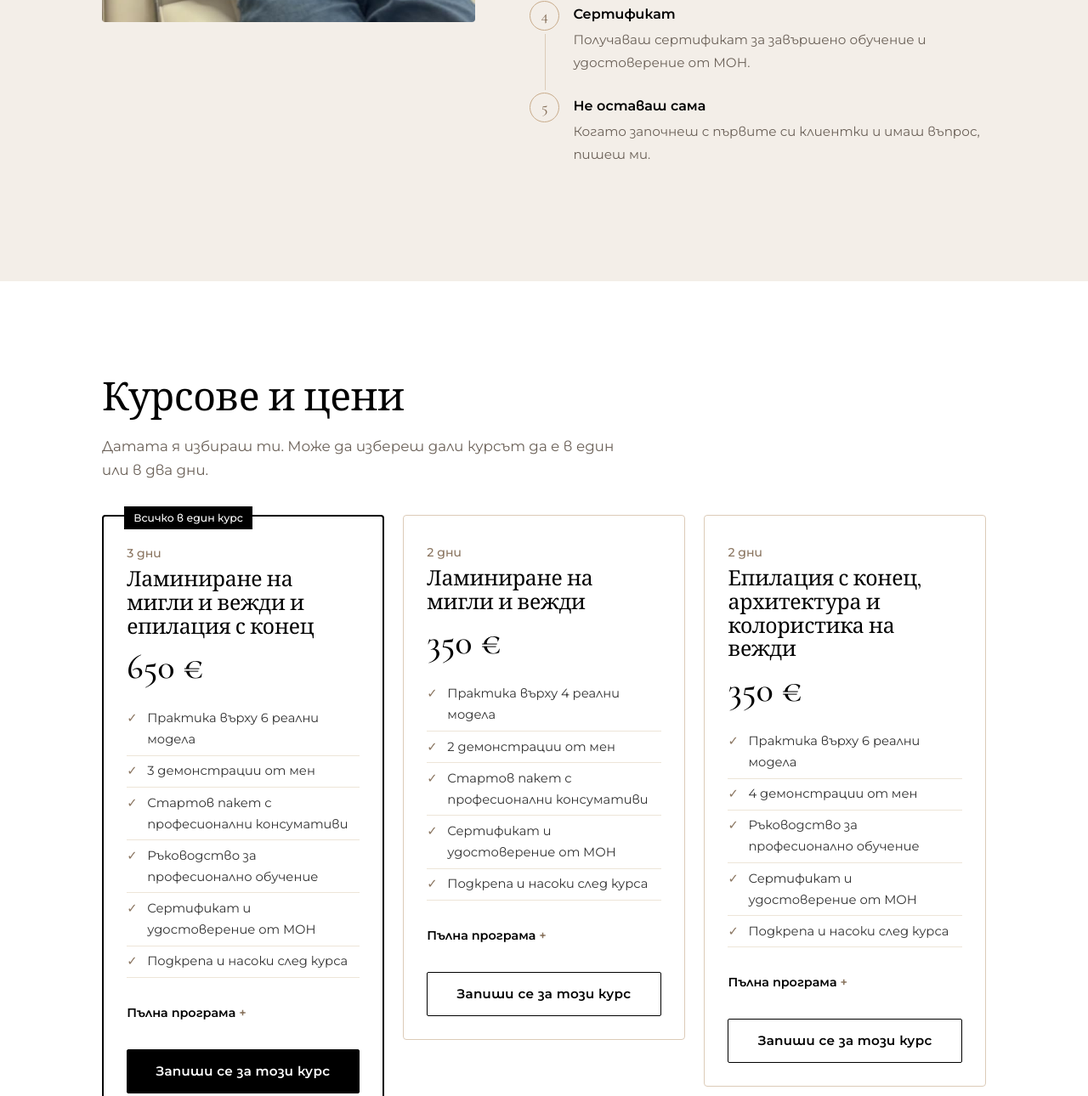
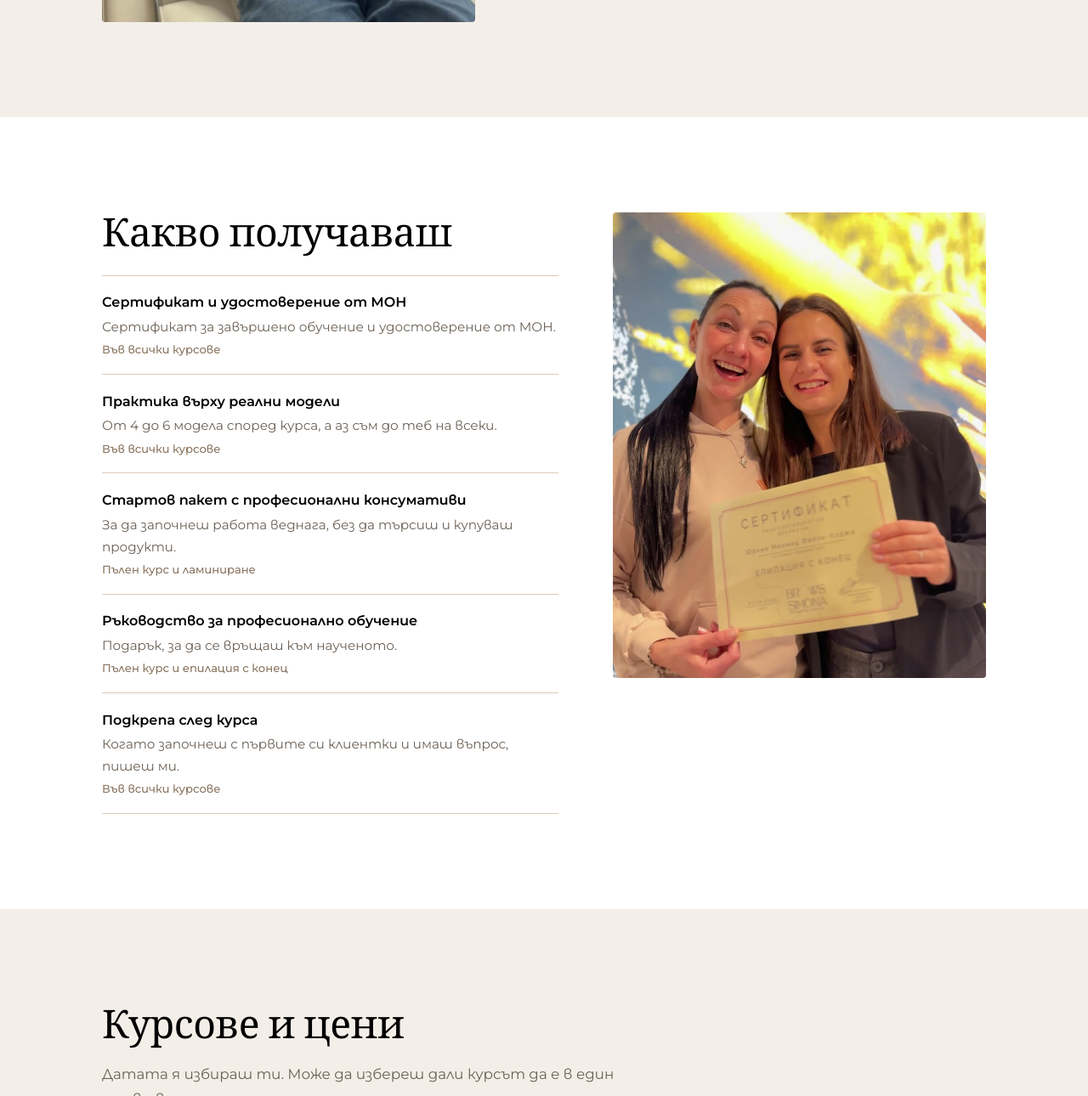
Before and after one commit to simonadzhebelova/Simona-brows, a plain HTML site: page kurs/index.html in a window 1280 px wide. Shown: the part 2109-3399 px from the top of the page at 85% size. Drawn offline with nearby package versions, Linux system fonts and the light colour scheme.

Commit message:
Секция „Какво получаваш“ преди цените

```diff
--- a/kurs/index.html
+++ b/kurs/index.html
@@ -73,15 +73,53 @@
           <li><strong>Теория</strong><span>Структурата на косъма и кожата, продуктите, противопоказанията, хигиената.</span></li>
           <li><strong>Гледаш как работя</strong><span>Показвам ти всяка техника върху модел, стъпка по стъпка.</span></li>
           <li><strong>Работиш сама</strong><span>Практикуваш върху реални модели, а аз съм до теб и те поправям.</span></li>
-          <li><strong>Сертификат</strong><span>Получаваш сертификат за завършено обучение и удостоверение от МОН.</span></li>
-          <li><strong>Не оставаш сама</strong><span>Когато започнеш с първите си клиентки и имаш въпрос, пишеш ми.</span></li>
         </ol>
       </div>
     </div>
   </section>
 
+  <!-- Какво получаваш: всичко на едно място, преди цените. При всяко нещо
+       пише за кои курсове важи, за да няма изненади на разговора. -->
+  <section class="section">
+    <div class="wrap gets">
+      <div class="gets__photo">
+        <img src="/kurs/img/sertifikat-1.jpg" alt="Курсистка със сертификата си" loading="lazy" width="760" height="1350">
+      </div>
+      <div>
+        <h2>Какво получаваш</h2>
+        <ul class="gets__list">
+          <li>
+            <strong>Сертификат и удостоверение от МОН</strong>
+            <span>Сертификат за завършено обучение и удостоверение от МОН.</span>
+            <em>Във всички курсове</em>
+          </li>
+          <li>
+            <strong>Практика върху реални модели</strong>
+            <span>От 4 до 6 модела според курса, а аз съм до теб на всеки.</span>
+            <em>Във всички курсове</em>
+          </li>
+          <li>
+            <strong>Стартов пакет с професионални консумативи</strong>
+            <span>За да започнеш работа веднага, без да търсиш и купуваш продукти.</span>
+            <em>Пълен курс и ламиниране</em>
+          </li>
+          <li>
+            <strong>Ръководство за професионално обучение</strong>
+            <span>Подарък, за да се връщаш към наученото.</span>
+            <em>Пълен курс и епилация с конец</em>
+          </li>
+          <li>
+            <strong>Подкрепа след курса</strong>
+            <span>Когато започнеш с първите си клиентки и имаш въпрос, пишеш ми.</span>
+            <em>Във всички курсове</em>
+          </li>
+        </ul>
+      </div>
+    </div>
+  </section>
+
   <!-- Курсовете и цените -->
-  <section class="section" id="kursove">
+  <section class="section section--cream" id="kursove">
     <div class="wrap">
       <h2>Курсове и цени</h2>
       <p class="lede">Датата я избираш ти. Може да избереш дали курсът да е в един или в два дни.</p>
@@ -236,8 +274,8 @@
           <figcaption>Йоана, епилация с конец</figcaption>
         </figure>
         <figure>
-          <img src="/kurs/img/sertifikat-1.jpg" alt="Курсистка със сертификат" loading="lazy" width="760" height="1350">
-          <figcaption>Последният ден</figcaption>
+          <img src="/kurs/img/praktika.jpg" alt="Курсистка работи с конец върху модел" loading="lazy" width="760" height="1350">
+          <figcaption>Практика върху модел</figcaption>
         </figure>
         <figure>
           <img src="/kurs/img/sertifikat-2.jpg" alt="Връчване на сертификат" loading="lazy" width="760" height="1350">
--- a/kurs/kurs.css
+++ b/kurs/kurs.css
@@ -164,6 +164,15 @@ input:focus-visible, textarea:focus-visible {
 .steps strong { display: block; font-weight: 600; color: var(--black); margin-bottom: .15rem; }
 .steps span { color: var(--muted); font-size: .95rem; }
 
+/* ── Какво получаваш ── */
+.gets { display: grid; gap: 2.5rem; align-items: start; }
+.gets__photo img { width: 100%; aspect-ratio: 4 / 5; object-fit: cover; border-radius: 4px; }
+.gets__list { list-style: none; margin-top: 1.4rem; border-top: 1px solid var(--gold); }
+.gets__list li { padding: 1.1rem 0; border-bottom: 1px solid var(--gold); display: grid; gap: .15rem; }
+.gets__list strong { font-weight: 600; color: var(--black); }
+.gets__list span { color: var(--muted); font-size: .95rem; }
+.gets__list em { font-style: normal; font-size: .82rem; color: var(--bronze); font-weight: 500; }
+
 /* ── Курсове и цени ── */
 .courses { display: grid; gap: 1.4rem; margin-top: 2.4rem; align-items: start; }
 .course {
@@ -327,6 +336,8 @@ fieldset.field { border: 0; }
 @media (min-width: 960px) {
   .hero__grid { grid-template-columns: 1.15fr .85fr; }
   .how { grid-template-columns: .9fr 1.1fr; gap: 4rem; }
+  .gets { grid-template-columns: 1.1fr .9fr; gap: 4rem; }
+  .gets__photo { order: 2; }
   .courses { grid-template-columns: repeat(3, 1fr); }
   .proof__grid { grid-template-columns: 1fr 1fr; gap: 4rem; }
   .about { grid-template-columns: .8fr 1.2fr; gap: 4rem; }
```
